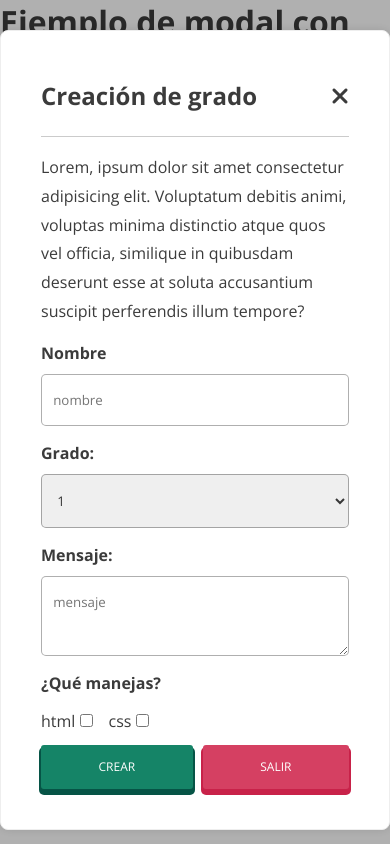
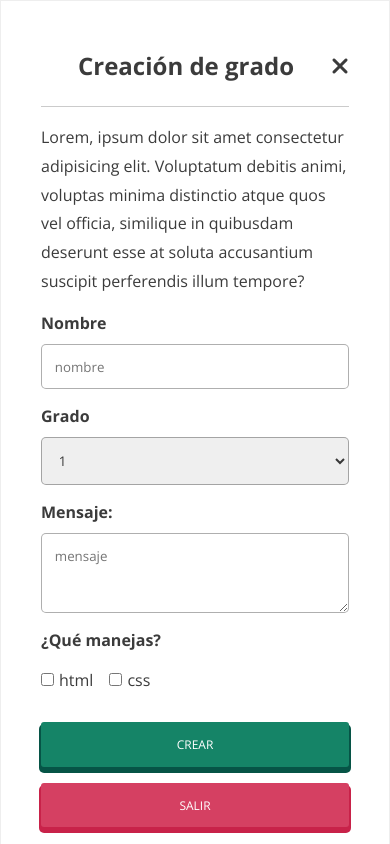
Before and after one commit to Titan-hand/css-modals-forms, a plain HTML site: page index.html in a window 390 px wide. Both pictures are taken after a click on the button "MOSTRAR MODAL". Drawn offline with nearby package versions, Linux system fonts and the light colour scheme.

Commit message:
Mejorando estructura y css

```diff
--- /dev/null
+++ b/css/base.css
@@ -0,0 +1,19 @@
+* {
+    padding: 0;
+    margin: 0;
+    box-sizing: border-box;
+    margin-block-start: 0;
+    margin-block-end: 0;
+    font-family: "Open Sans", sans-serif;
+    color: rgba(0, 0, 0, 0.767);
+}
+
+html {
+    width: 100%;
+    height: 100%;
+}
+
+body {
+    width: 100%;
+    min-height: 100%;
+}
--- /dev/null
+++ b/css/buttons.css
@@ -0,0 +1,48 @@
+/*
+	-------- Buttons --------
+*/
+.button {
+    display: inline-block;
+    padding: 0.8rem 2rem;
+    color: white;
+    background: transparent;
+    cursor: pointer;
+    border: 1px solid transparent;
+    border-radius: 3px;
+    text-transform: uppercase;
+    outline: none;
+    transition: all 0.1s ease;
+    font-size: 12px;
+}
+
+.button:active {
+    box-shadow: none;
+    transform: translateY(5px);
+}
+
+.button__success {
+    background-color: #158467;
+    box-shadow: 0 4px 0 2px #065446;
+}
+
+.button__danger {
+    background-color: #d54062;
+    box-shadow: 0 4px 0 2px #c82249;
+}
+
+/*
+	-------- Buttons group --------
+*/
+.button-group{
+	display: flex;
+	flex-wrap: wrap;
+	width: 100%;
+}
+
+.button-group > .button{
+	flex: 1 1 auto;
+}
+
+.button-group > .button:not(:last-child) {
+    margin-right: 10px;
+}
--- /dev/null
+++ b/css/inputs.css
@@ -0,0 +1,85 @@
+/*
+	-------- a container input --------
+*/
+.field {
+    border-radius: 5px;
+    margin: 0.7rem 0;
+    margin-top: 1rem;
+    display: flex;
+    flex-direction: column;
+}
+
+.field .field {
+    margin: 0;
+}
+
+/*
+	-------- label inside of .field container --------
+*/
+.field > label {
+    display: block;
+    margin-bottom: 10px;
+}
+
+/*
+	-------- inputs styles inside of .field container --------
+*/
+.field > input,
+.field > select,
+.field > textarea {
+    border: 1px solid rgba(0, 0, 0, 0.315);
+    padding: .8rem;
+    display: block;
+    width: 100%;
+    outline: none;
+    border-radius: 5px;
+}
+
+/*
+	-------- set maximum width and height --------
+*/
+.field textarea {
+    max-width: 100%;
+    min-width: 100%;
+    min-height: 80px;
+}
+
+/*
+	-------- labels styles inside of .field container --------
+*/
+.field > .input-checkbox,
+.field > .input-radio {
+    display: flex;
+    align-items: center;
+    padding: 2px 0;
+}
+
+/*
+	-------- input checkboxes and radio styles inside labels --------
+*/
+.input-checkbox > input[type="checkbox"],
+.input-radio > input[type="radio"] {
+    width: auto;
+    margin-right: 5px;
+}
+
+/*
+	-------- input type range in container --------
+*/
+.field > .input-range {
+    position: relative;
+    margin: 3px 0 9px 0;
+}
+
+/*
+	-------- value description of range --------
+*/
+.input-range-toolTip {
+    text-align: center;
+    font-size: 1rem;
+    position: absolute;
+    top: 100%;
+    left: 0;
+    right: 0;
+    height: 20px;
+}
--- a/index.css
+++ b/css/modal.css
@@ -1,27 +1,6 @@
-* {
-    padding: 0;
-    margin: 0;
-    box-sizing: border-box;
-    margin-block-start: 0;
-    margin-block-end: 0;
-    font-family: "Open Sans", sans-serif;
-    color: rgba(0, 0, 0, 0.767);
-}
-
-html {
-    width: 100%;
-    height: 100%;
-}
-
-body {
-    width: 100%;
-    min-height: 100%;
-}
-
 /*
 	-------- Modal commons styles --------
 */
-
 .modal__footer,
 .modal__header {
     display: flex;
@@ -92,7 +71,16 @@ body {
 /*
 	-------- Modal title --------
 */
-.mode__title {
+.modal__title {
+}
+
+/*
+	-------- Modal body content --------
+*/
+.modal__body {
+    position: relative;
+    margin: 0 auto;
+    width: 100%;
 }
 
 /*
@@ -109,69 +97,33 @@ body {
 .modal__footer {
 }
 
+
+/*
+	-------- Modal multiple selects  --------
+*/
 .modal-selection{
 	display: flex;
 	flex-wrap: wrap;
 	justify-content: flex-start;
 }
 
+
+/*
+	-------- Modal selection children --------
+*/
 .modal-selection > .modal-selection__select:not(:last-child){
 	margin-right: 1rem;
 }
 
+
+/*
+	-------- Modal the title of sections --------
+*/
 .modal__text-title{
 	margin-bottom: 1rem;
 	font-weight: 700;
 }
 
-/*
-	-------- Buttons --------
-*/
-.button {
-    display: inline-block;
-    padding: 0.8rem 2rem;
-    color: white;
-    background: transparent;
-    cursor: pointer;
-    border: 1px solid transparent;
-    border-radius: 3px;
-    text-transform: uppercase;
-    outline: none;
-    transition: all 0.1s ease;
-    font-size: 12px;
-}
-
-.button:active {
-    box-shadow: none;
-    transform: translateY(5px);
-}
-
-.button__success {
-    background-color: #158467;
-    box-shadow: 0 4px 0 2px #065446;
-}
-
-.button__danger {
-    background-color: #d54062;
-    box-shadow: 0 4px 0 2px #c82249;
-}
-
-/*
-	-------- Buttons group --------
-*/
-.button-group{
-	display: flex;
-	flex-wrap: wrap;
-	width: 100%;
-}
-
-.button-group > .button{
-	flex: 1 1 auto;
-}
-
-.button-group > .button:not(:last-child) {
-    margin-right: 10px;
-}
 
 /*
 	-------- Displays modal --------
@@ -186,31 +138,31 @@ body {
     z-index: -1; /*para que no bloquee los demas elementos del DOM*/
 }
 
-.field {
-    border-radius: 5px;
-    margin: 0.8rem 0;
-    margin-top: 1rem;
-    display: flex;
+@media screen and (max-width: 480px){
+    .modal-shadow{
+        padding: 0;
+    }
+
+    .modal__title {
+        text-align: center;
+        width: 100%;
+    }
+
+    .modal__content{
+        width: 100%;
+        min-height: 100%;
+        border-radius: 0;
+    }
+
+    .button-group{
         flex-direction: column;
     }
 
-.field > input,
-.field > select,
-.field > textarea {
-    border: 1px solid rgba(0, 0, 0, 0.315);
-    padding: 1rem 0.7rem;
-    display: block;
-    width: 100%;
-    outline: none;
-    border-radius: 5px;
+    body .button-group > .button:not(:last-child){
+        margin-right: 0;
     }
 
-.field > label {
-    margin-bottom: 10px;
+    .button-group > .button{
+        margin: .5rem 0;
     }
-
-.field textarea {
-    max-width: 100%;
-    min-width: 100%;
-    min-height: 80px;
 }
--- a/index.html
+++ b/index.html
@@ -4,7 +4,11 @@
         <meta charset="UTF-8" />
         <meta name="viewport" content="width=device-width, initial-scale=1.0" />
         <title>css forms</title>
-        <link rel="stylesheet" type="text/css" href="./index.css" />
+        <link rel="stylesheet" type="text/css" href="css/base.css" />
+        <link rel="stylesheet" type="text/css" href="css/modal.css" />
+        <link rel="stylesheet" type="text/css" href="css/buttons.css" />
+        <link rel="stylesheet" type="text/css" href="css/inputs.css" />
+
         <link
             href="https://fonts.googleapis.com/css2?family=Open+Sans:wght@300;400;600;700;800&display=swap"
             rel="stylesheet"
@@ -36,16 +40,16 @@
                             suscipit perferendis illum tempore?
                         </p>
                         <div class="field">
-                            <label for="nombre" class="modal__text-title"
-                                >Nombre</label
-                            >
+                            <label for="nombre" class="modal__text-title">
+                                Nombre
+                            </label>
                             <input type="text" placeholder="nombre" />
                         </div>
 
                         <div class="field">
-                            <label for="grado" class="modal__text-title"
-                                >Grado:</label
-                            >
+                            <label for="grado" class="modal__text-title">
+                                Grado
+                            </label>
                             <select name="" id="grado">
                                 <option value="">1</option>
                                 <option value="">2</option>
@@ -56,9 +60,9 @@
                         </div>
 
                         <div class="field">
-                            <label for="mensaje" class="modal__text-title"
-                                >Mensaje:</label
-                            >
+                            <label for="mensaje" class="modal__text-title">
+                                Mensaje:
+                            </label>
                             <textarea
                                 placeholder="mensaje"
                                 name="mensaje"
@@ -67,18 +71,29 @@
                         </div>
 
                         <div class="field">
-                            <strong class="modal__text-title"
-                                >¿Qué manejas?</strong
-                            >
+                            <strong class="modal__text-title">
+                                ¿Qué manejas?
+                            </strong>
                             <div class="modal-selection">
                                 <div class="modal-selection__select">
-                                    <label for="html">html</label>
-                                    <input id="html" type="checkbox" />
+                                    <div class="field">
+                                        <label
+                                            for="html"
+                                            class="input-checkbox"
+                                        >
+                                            <input id="html" type="checkbox" />
+                                            html
+                                        </label>
+                                    </div>
                                 </div>
 
                                 <div class="modal-selection__select">
-                                    <label for="css">css</label>
-                                    <input id="css" type="checkbox" />
+                                    <div class="field">
+                                        <label for="css" class="input-checkbox">
+                                            <input id="css" type="checkbox" />
+                                            css
+                                        </label>
+                                    </div>
                                 </div>
                             </div>
                         </div>
@@ -101,6 +116,6 @@
             src="https://kit.fontawesome.com/7d7cc578e0.js"
             crossorigin="anonymous"
         ></script>
-        <script src="./index.js"></script>
+        <script src="js/modal.js"></script>
     </body>
 </html>
--- a/index.js
+++ b/js/modal.js
@@ -1,13 +1,21 @@
 const getNode = (id) => document.getElementById(id);
 
 const show_modal = () => {
+    // check if the modal is active in the window
     const modal = getNode("modal");
+    if (!modal) {
+        throw new ReferenceError(
+            `\n\n⚠️ The container ´#modal´don't exist in the DOM.\n`,
+            "color: red;"
+        );
+    }
     if (modal.classList.contains("modal--active")) {
         modal.classList.remove("modal--active");
         modal.classList.add("modal--disabled");
         return;
     }
 
+    // if it is active, disable the modal
     modal.classList.remove("modal--disabled");
     modal.classList.add("modal--active");
 };
```
Lines whose indentation alone changed are shown as unchanged.
